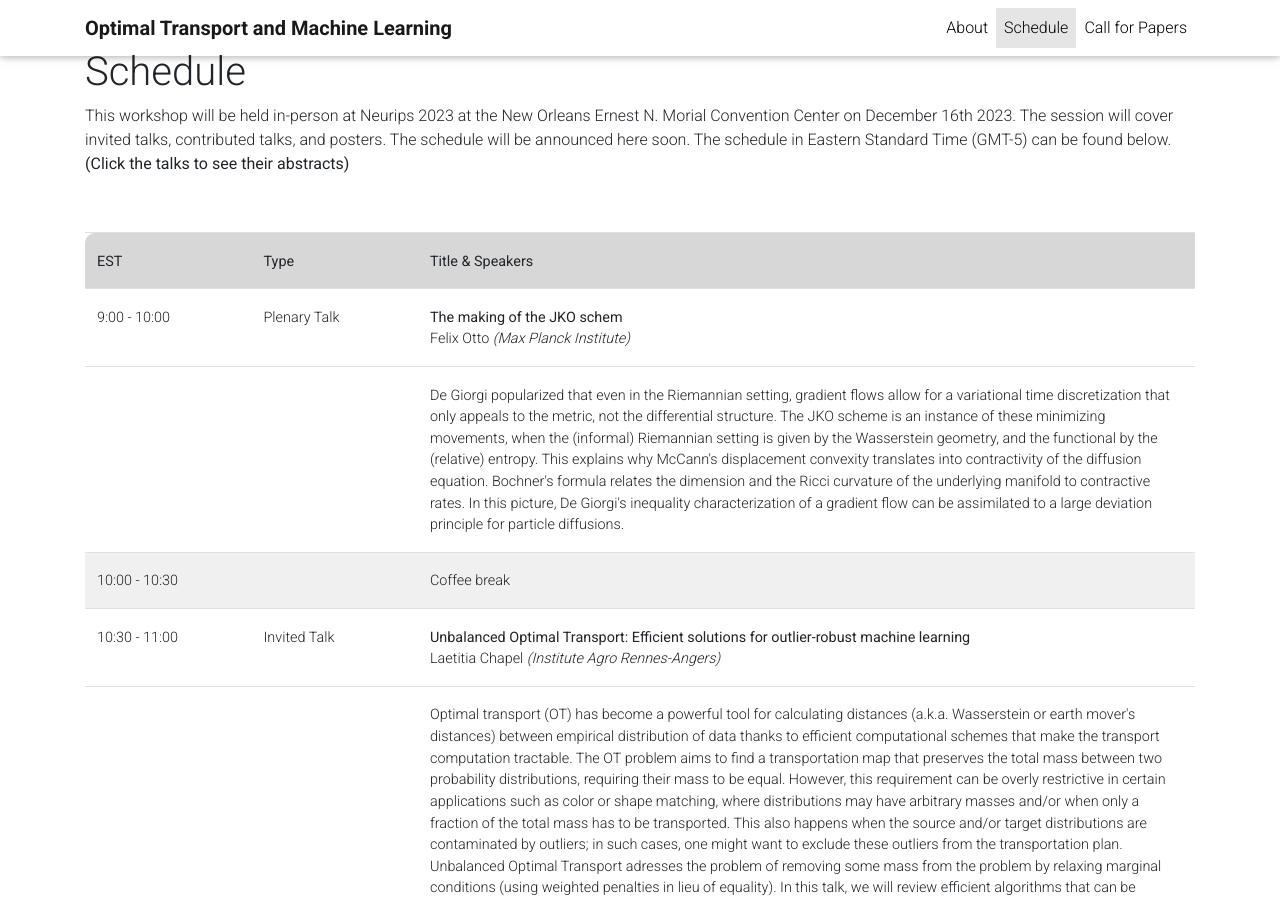
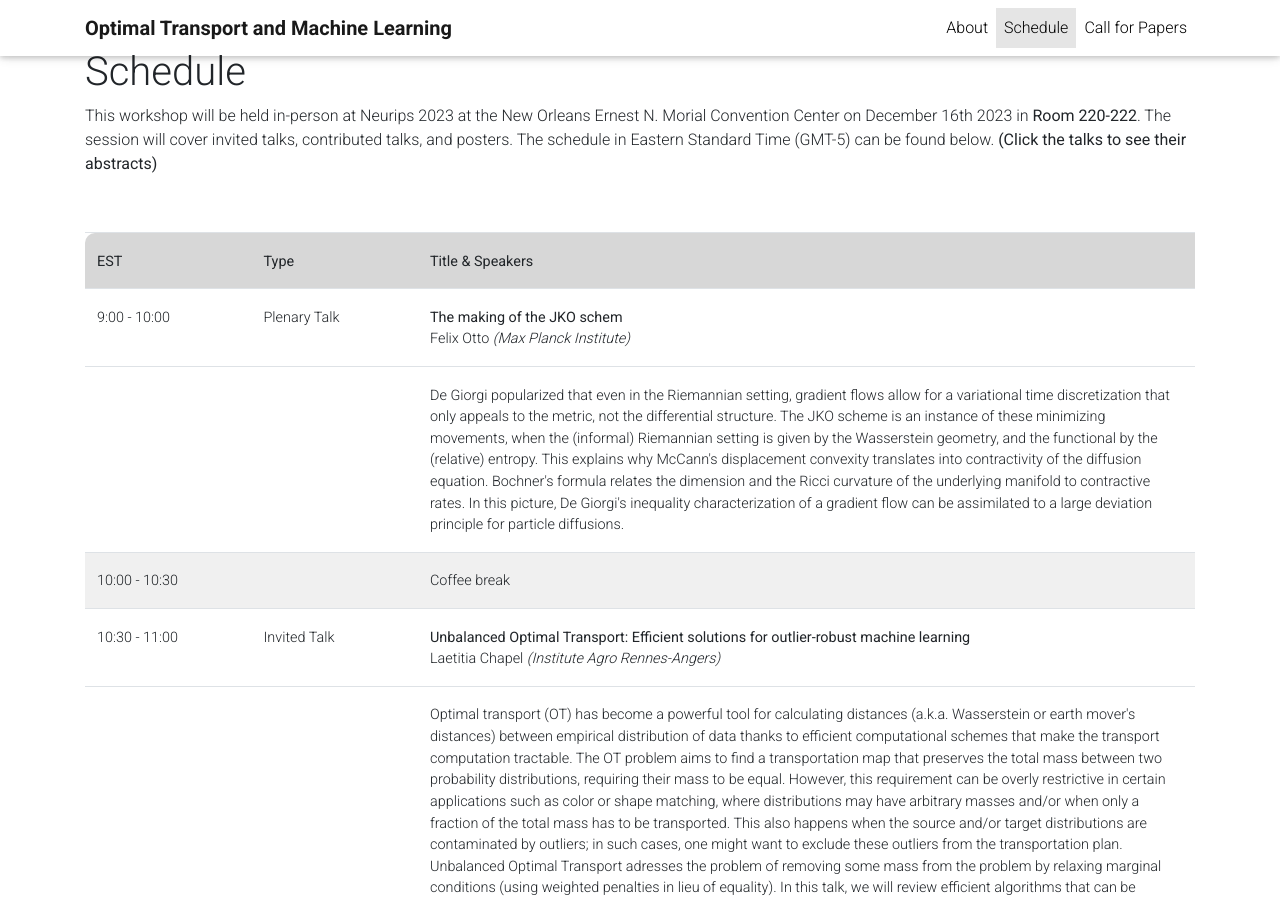
Before and after one commit to otmlworkshop/otmlworkshop.github.io, a Jekyll site: the page built from _pages/schedule.md, in a window 1280 px wide and 900 px high. Built offline with Jekyll 4.4.1, drawn with Linux system fonts in a browser that asks for light colours; a style sheet for code colours, icons or effects is not loaded.

Commit message:
Update schedule.md

```diff
--- a/_pages/schedule.md
+++ b/_pages/schedule.md
@@ -2,7 +2,7 @@
 layout: page
 permalink: /schedule/
 title: Schedule
-description: This workshop will be held in-person at Neurips 2023 at the New Orleans Ernest N. Morial Convention Center on December 16th 2023. The session will cover invited talks, contributed talks, and posters. The schedule will be announced here soon. The schedule in Eastern Standard Time (GMT-5) can be found below. <b>(Click the talks to see their abstracts)</b>
+description: This workshop will be held in-person at Neurips 2023 at the New Orleans Ernest N. Morial Convention Center on December 16th 2023 in <b>Room 220-222</b>. The session will cover invited talks, contributed talks, and posters. The schedule in Eastern Standard Time (GMT-5) can be found below. <b>(Click the talks to see their abstracts)</b>
 nav: true
 nav_order: 2
 ---
```
